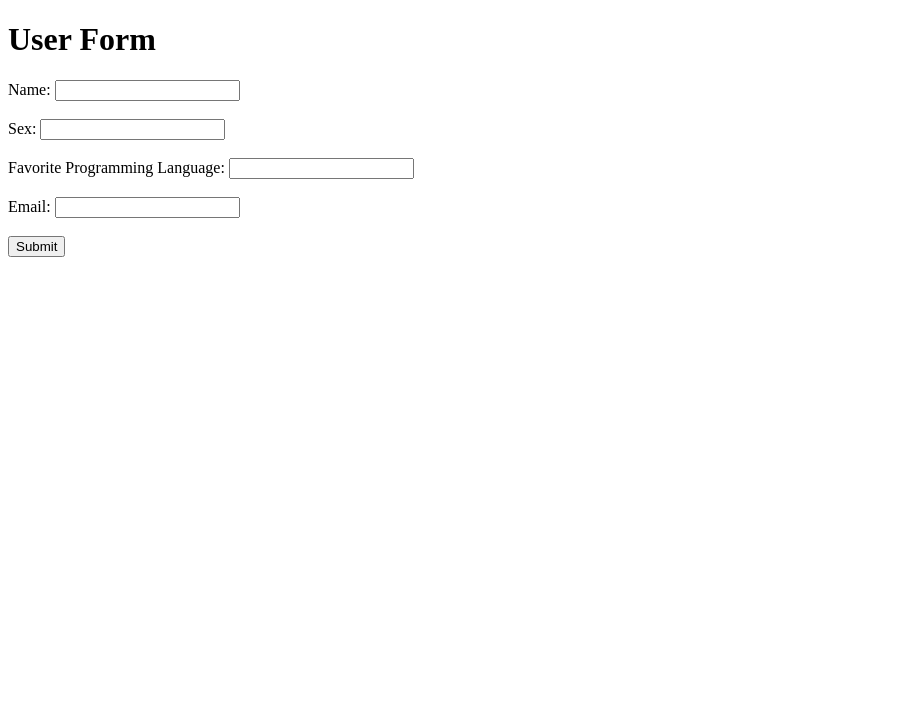
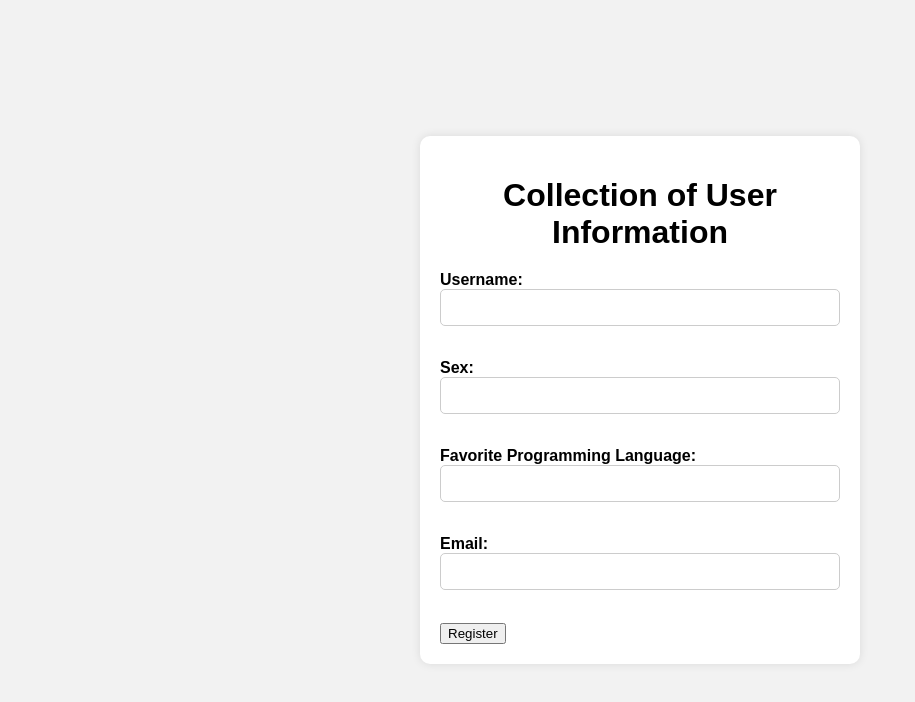
Before and after one commit to ephremworku/fastapi_app, a plain HTML site: page fastapi_app/static/index.html in a window 1280 px wide. Shown: the whole page, without its empty margins (0-915 px from the left). Drawn offline with Linux system fonts and the light colour scheme.

```diff
--- a/fastapi_app/static/index.html
+++ b/fastapi_app/static/index.html
@@ -3,38 +3,106 @@
 <head>
     <meta charset="UTF-8">
     <meta name="viewport" content="width=device-width, initial-scale=1.0">
-    <title>User Form</title>
+    <title>User Registration</title>
+    <style>
+        body {
+            font-family: Arial, sans-serif;
+            background-color: #f2f2f2;
+            margin: 0;
+            padding: 0;
+            display: flex;
+            justify-content: center;
+            align-items: center;
+            height: 100vh;
+        }
+
+        .container {
+            background-color: #fff;
+            padding: 20px;
+            border-radius: 10px;
+            box-shadow: 0 0 10px rgba(0, 0, 0, 0.1);
+            max-width: 400px;
+            width: 100%;
+        }
+
+        h1 {
+            text-align: center;
+            margin-bottom: 20px;
+        }
+
+        label {
+            font-weight: bold;
+        }
+
+        input[type="text"],
+        input[type="email"],
+        input[type="submit"] {
+            width: 100%;
+            padding: 10px;
+            margin-bottom: 15px;
+            border: 1px solid #ccc;
+            border-radius: 5px;
+            box-sizing: border-box;
+        }
+
+        input[type="submit"] {
+            background-color: #4CAF50;
+            color: white;
+            border: none;
+            cursor: pointer;
+        }
+
+        input[type="submit"]:hover {
+            background-color: #45a049;
+        }
+    </style>
 </head>
 <body>
-    <h1>User Form</h1>
-    <form id="userForm">
-        <label for="name">Name:</label>
-        <input type="text" id="name" name="name"><br><br>
-        <label for="sex">Sex:</label>
-        <input type="text" id="sex" name="sex"><br><br>
-        <label for="favProLang">Favorite Programming Language:</label>
-        <input type="text" id="favProLang" name="favProLang"><br><br>
-        <label for="email">Email:</label>
-        <input type="email" id="email" name="email"><br><br>
-        <button type="submit">Submit</button>
-    </form>
+    <div class="container">
+        <h1>Collection of User Information</h1>
+        <form id="userForm" onsubmit="submitForm(event)">
+            <label for="username">Username:</label><br>
+            <input type="text" id="username" name="name" required><br><br>
+            <label for="sex">Sex:</label><br>
+            <input type="text" id="sex" name="sex" required><br><br>
+            <label for="favprogramminglan">Favorite Programming Language:</label><br>
+            <input type="text" id="favprogramminglan" name="favProLang" required><br><br>
+            <label for="email">Email:</label><br>
+            <input type="email" id="email" name="email" required><br><br>
+            <button type="button" onclick="submitForm()">Register</button> <!-- Change input type to button -->
+        </form>
+    </div>
 
     <script>
-        document.getElementById('userForm').onsubmit = async function(event) {
-            event.preventDefault();
-            const formData = new FormData(event.target);
-            const data = Object.fromEntries(formData.entries());
-            const response = await fetch('/api/v1/user', {
-                method: 'POST',
-                headers: {
-                    'Content-Type': 'application/json',
-                },
-                body: JSON.stringify(data),
+        async function submitForm() {
+            const form = document.getElementById('userForm');
+            const formData = new FormData(form);
+            const jsonData = {};
+            formData.forEach((value, key) => {
+                jsonData[key] = value;
             });
-            const result = await response.json();
-            console.log(result);
-            alert('User created: ' + JSON.stringify(result));
+
+            try {
+                const response = await fetch('/user', {
+                    method: 'POST',
+                    headers: {
+                        'Content-Type': 'application/json'
+                    },
+                    body: JSON.stringify(jsonData)
+                });
+                const data = await response.json();
+
+                window.location.href = '/register/success';
+            } catch (error) {
+                console.error('Error:', error);
+            } finally {
+                // Reset the form after submission (optional)
+                form.reset();
+            }
         }
     </script>
+
 </body>
+
+
 </html>
```
Also changed, not shown: 5 other files.
